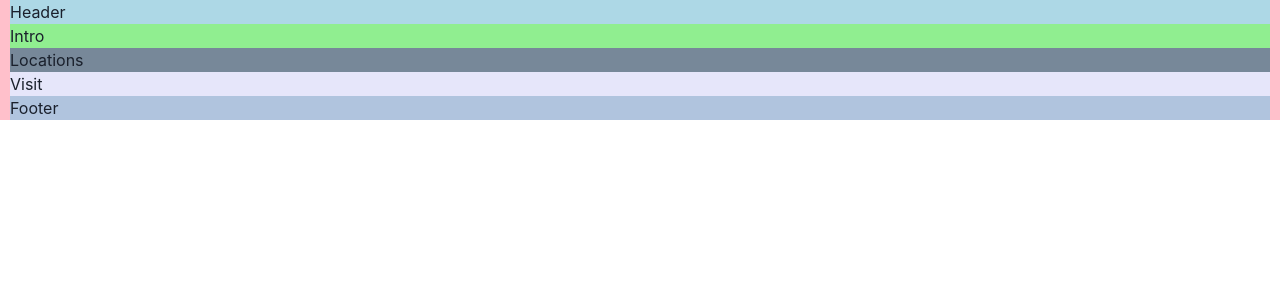
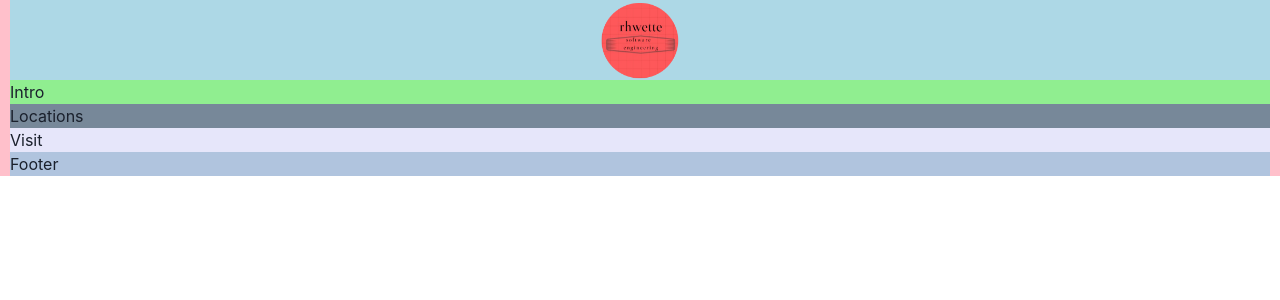
Before and after one commit to rhwette/portland-to-portland, a React (Create React App) app: page / in a window 1280 px wide. Shown: the top 300 px of the page. Built offline with nearby package versions, Linux system fonts and the light colour scheme.

Commit message:
add Header Component with logo using Flex

```diff
--- a/src/App.js
+++ b/src/App.js
@@ -1,6 +1,7 @@
 import React from 'react';
 import { Grid, GridItem, Box } from '@chakra-ui/react';
 import './App.css';
+import Header from './components/Header/Header';
 
 function App() {
   return (
@@ -15,7 +16,7 @@ function App() {
                                   `}
         >
           <GridItem area="header" bg="lightblue">
-            Header
+            <Header />
           </GridItem>
 
           <GridItem area="intro" bg="lightgreen">
--- a/src/components/Header/Header.js
+++ b/src/components/Header/Header.js
@@ -0,0 +1,12 @@
+import { Flex, Image } from '@chakra-ui/react';
+import logo from '../../assets/images/logo.png';
+
+const Header = () => {
+  return (
+    <Flex justifyContent="center" alignItems={'center'}>
+      <Image src={logo} boxSize="80px" />
+    </Flex>
+  );
+};
+
+export default Header;
```
